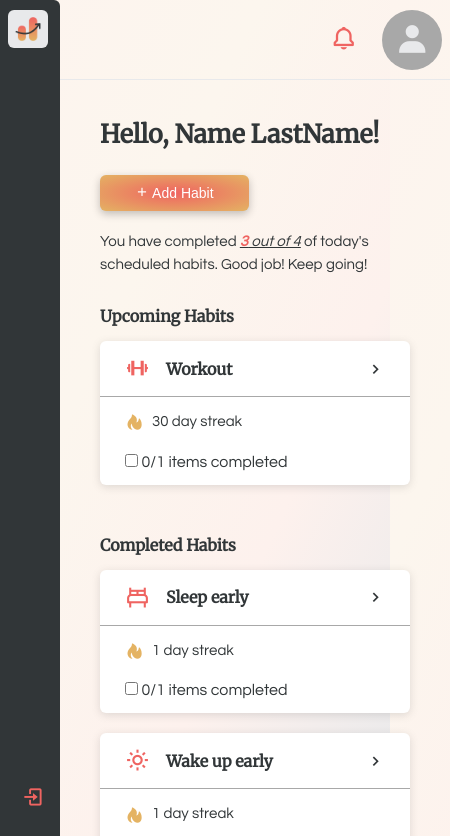
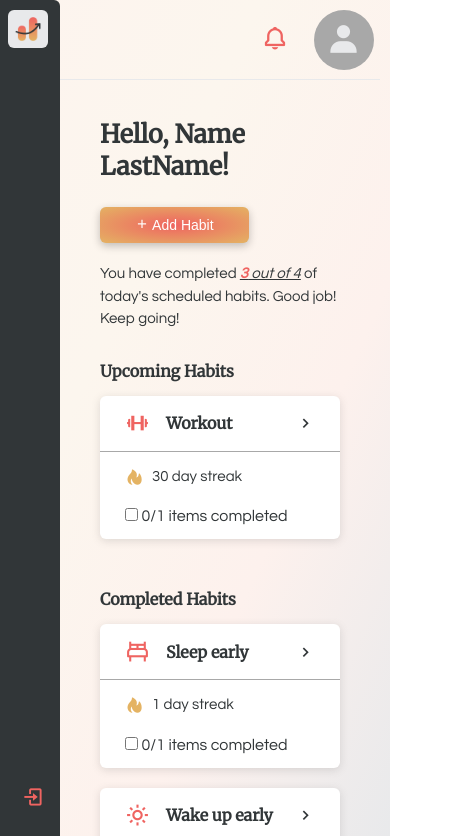
Before and after one commit to s3851446/habithub-frontend, a SvelteKit app in the folder final/habithub-frontend/: page / in a window 390 px wide. Shown: the top 836 px of the page, 450 px wide, since content can reach past the window. Built offline with nearby package versions, Linux system fonts and the light colour scheme; no server answers.

Commit message:
Fixes tiny error in previous update

```diff
--- a/final/habithub-frontend/src/app.scss
+++ b/final/habithub-frontend/src/app.scss
@@ -25,6 +25,9 @@ body {
   min-height: 100vh;
   @media all and (max-width: 800px) {
     left: 60px;
+    width: calc(100% - 70px);
+  }
+  @media all and (max-width: 300px) {
     width: 100%;
   }
 }
```
